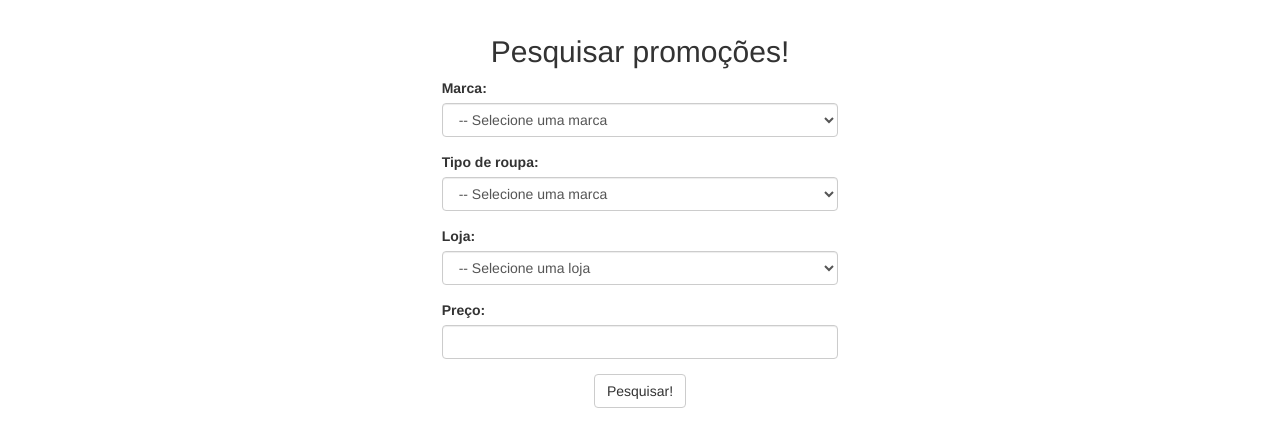
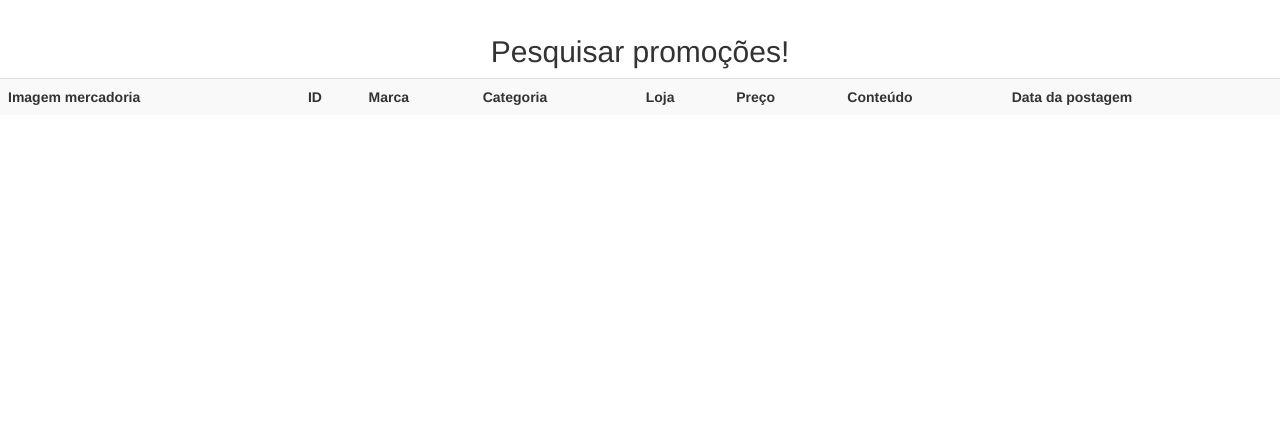
Before and after one commit to deadkff01/shareprice, a PHP site: page /pesquisar_postagem.php in a window 1280 px wide. Shown: the part 85-532 px from the top of the page. Run offline with PHP 8.4, Linux system fonts and the light colour scheme; data comes from the database, SQL or seed files in the repository; tables that the repository leaves empty or names only in its code hold one stand-in row (values such as "Sample post"); lists and menus that the app fills with data are empty; some libraries are stand-ins or nearby versions.

Commit message:
Tela de pesquisa para a banca OK
Tela de pesquisa para a banca OK

```diff
--- a/view/pesquisar_postagem.php
+++ b/view/pesquisar_postagem.php
@@ -10,62 +10,60 @@
 <meta name="viewport" content="width=device-width, initial-scale=1">
 <title>Shareprice - Pesquisar promoção</title>
 </head>
+	<?php
+	//Armazena os dados do select na variavel sql
+	$sql = "SELECT id_postagem, id_marca, id_categoria, id_loja, preco, conteudo, caminho_imagem, data_postagem FROM postagens WHERE ativa = '1' ";
+	$rs = mysql_query($sql, $conexao);
+	?>
 <body>
-<div class="col-md-4 col-md-offset-4">
 <center><h2>Pesquisar promoções!</h2></center>
-<form name ="pesquisar_postagem" action="../controller/SearchController.php" method="post">
-<div class="form-group">
-	<label>Marca:</label>
-	<select name="id_marca" class="form-control">
+<table class="table table-striped">
+<thead>
+<tbody>
+<tr>
+<th>Imagem mercadoria</th>
+<th>ID</th>
+<th>Marca</th>
+<th>Categoria</th>
+<th>Loja</th>
+<th>Preço</th>
+<th>Conteúdo</th>
+<th>Data da postagem</th>
+</tr>
+</thead>
+<?php
+	//Inicia o laço de exibicão
+	while ($reg = mysql_fetch_array($rs)){
+		$id_postagem = $reg["id_postagem"];
+		$id_marca = $reg["id_marca"];
+		$id_categoria = $reg["id_categoria"];
+		$id_loja = $reg["id_loja"];
+		$preco = $reg["preco"];
+		$conteudo = $reg["conteudo"];
+		$caminho_imagem = $reg["caminho_imagem"];
+		$data_postagem= $reg["data_postagem"];
+
+	?>
+<tr>
+<td><img src = "<?php print $caminho_imagem; ?>" width="700" height = "300"></td>
+<td><?php print $id_postagem; ?></td>
+<td><?php print $id_marca; ?></td>
+<td><?php print $id_categoria; ?></td>
+<td><?php print $id_loja; ?></td>
+<td><?php print $preco; ?></td>
+<td><?php print $conteudo; ?></td>
+<td><?php print substr($data_postagem,8,2) . '/' . substr($data_postagem,5,2) . '/' . substr($data_postagem,0,4); ?></td>
+</tr>
+</tbody>
 	<?php
-	// Carrega combo  de marcas
-	$itens_marcas = "<option value='0' >-- Selecione uma marca</option><br/>";
-	$sql_marcas = "SELECT * FROM marcas order by nome_marca";
-	$rs_marcas = mysql_query($sql_marcas,$conexao);
-	while ($reg_marcas = mysql_fetch_array($rs_marcas)){
-	$itens_marcas = $itens_marcas . "<option value='" . $reg_marcas['id_marca'] . "'>" . $reg_marcas['nome_marca'] . "</option><br/>";
+	//Encerra o while de exibição
 	}
-	print $itens_marcas;
 	?>
-	</select>
-</div>
-<div class="form-group">
-	<label>Tipo de roupa:</label>
-	<select name="id_vestuario" class="form-control">
-	<?php
-	// Carrega combo  de vestuario
-	$itens_vestuarios = "<option value='0' >-- Selecione uma marca</option><br/>";
-	$sql_vestuarios = "SELECT * FROM vestuarios order by nome_vestuario";
-	$rs_vestuarios = mysql_query($sql_vestuarios,$conexao);
-	while ($reg_vestuarios = mysql_fetch_array($rs_vestuarios)){
-	$itens_vestuarios = $itens_vestuarios . "<option value='" . $reg_vestuarios['id_vestuario'] . "'>" . $reg_vestuarios['nome_vestuario'] . "</option><br/>";
-	}
-	print $itens_vestuarios;
-	?>
-	</select>
-</div>
-<div class="form-group">
-	<label>Loja:</label>
-	<select name="id_loja" class="form-control">
-	<?php
-	// Carrega combo  de lojas
-	$itens_lojas = "<option value='0' >-- Selecione uma loja</option><br/>";
-	$sql_lojas = "SELECT * FROM lojas order by nome_loja";
-	$rs_lojas = mysql_query($sql_lojas,$conexao);
-	while ($reg_lojas = mysql_fetch_array($rs_lojas)){
-	$itens_lojas = $itens_lojas . "<option value='" . $reg_lojas['id_loja'] . "'>" . $reg_lojas['nome_loja'] . "</option><br/>";
-	}
-	print $itens_lojas;
-	?>
-	</select>
-</div>
-<div class="form-group">
-	<label>Preço:</label>
-	<input name="preco" class="form-control"type="text" size="10" maxlength="20" onkeypress="return numero_fracionario(event)">
-</div>
-<div class="form-group">
-	<button type="submit" class="btn btn-default center-block">Pesquisar!</button>
-</div>
-</form>
+</table>
 </body>
 </html>
+<!-- encerra a conexao com o banco de dados-->
+	<?php
+	mysql_free_result($rs);
+	mysql_close($conexao);
+	?>
```
Also changed, not shown: view/pesquisar_postagem_sprint3.php (added, +71 -0 lines).
